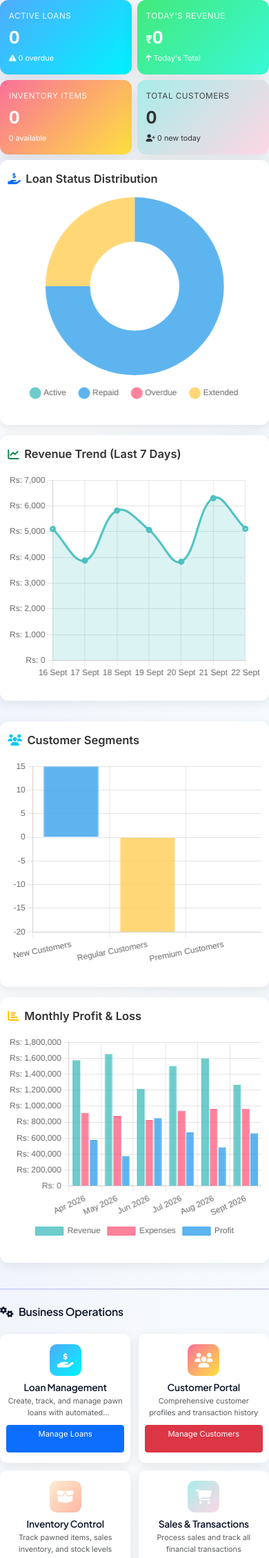
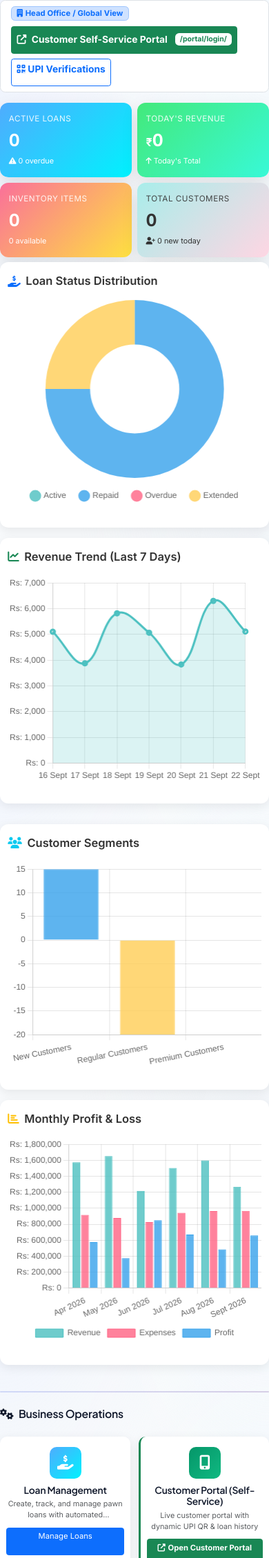
Before and after one commit to sambathkumar0212/pawnshop_v2, a Django app: template templates/home/home.html in a window 390 px wide. Shown: the top 2259 px of the page at 69% size. Run offline with Django 5.2, Linux system fonts and the light colour scheme; the template is opened without the code that fills it, so the values that code supplies are empty; parts of the project's set-up code (start-up, migrations or seed data) failed here and were passed over.

Commit message:
feat: add login and home templates with corresponding authentication views

```diff
--- a/templates/home/home.html
+++ b/templates/home/home.html
@@ -255,6 +255,25 @@
 
 {% block content %}
 
+<!-- Top Quick Action Bar with Customer Portal Link -->
+<div class="d-flex flex-wrap justify-content-between align-items-center mb-3 p-2 px-3 bg-white rounded-3 border shadow-2xs gap-2">
+    <div class="d-flex align-items-center gap-2">
+        <span class="badge bg-primary-subtle text-primary border border-primary-subtle px-2 py-1">
+            <i class="fas fa-building me-1"></i>{{ user.branch.name|default:"Head Office / Global View" }}
+        </span>
+        <small class="text-muted d-none d-md-inline">Welcome back, <strong>{{ user.get_full_name|default:user.username }}</strong></small>
+    </div>
+    <div class="d-flex align-items-center gap-2 flex-wrap">
+        <a href="{% url 'portal_login' %}" target="_blank" class="btn btn-sm btn-success fw-bold shadow-2xs d-flex align-items-center gap-2">
+            <i class="fas fa-external-link-alt"></i>
+            <span>Customer Self-Service Portal</span>
+            <span class="badge bg-white text-success ms-1" style="font-size: 0.70rem;">/portal/login/</span>
+        </a>
+        <a href="{% url 'pending_upi_payments' %}" class="btn btn-sm btn-outline-primary fw-bold shadow-2xs">
+            <i class="fas fa-qrcode me-1"></i>UPI Verifications
+        </a>
+    </div>
+</div>
 
 <!-- Key Performance Indicators -->
 <div class="row mb-2 mb-md-3 g-2 g-md-3">
@@ -366,12 +385,23 @@
         <a href="{% url 'loan_list' %}" class="btn btn-primary btn-sm">Manage Loans</a>
     </div>
 
+    <div class="module-card border-start border-3 border-success shadow-xs">
+        <div class="module-icon" style="background: linear-gradient(135deg, #059669, #10b981);">
+            <i class="fas fa-mobile-alt"></i>
+        </div>
+        <h5>Customer Portal (Self-Service)</h5>
+        <p class="text-muted small">Live customer portal with dynamic UPI QR & loan history</p>
+        <a href="{% url 'portal_login' %}" target="_blank" class="btn btn-success btn-sm fw-bold">
+            <i class="fas fa-external-link-alt me-1"></i>Open Customer Portal
+        </a>
+    </div>
+
     <div class="module-card">
         <div class="module-icon bg-customers">
             <i class="fas fa-users"></i>
         </div>
-        <h5>Customer Portal</h5>
-        <p class="text-muted small">Comprehensive customer profiles and transaction history</p>
+        <h5>Customer Directory</h5>
+        <p class="text-muted small">Comprehensive customer profiles, KYC, and loan history</p>
         <a href="{% url 'customer_list' %}" class="btn btn-danger btn-sm">Manage Customers</a>
     </div>
 
```
Also changed, not shown: accounts/templates/accounts/login.html (+17 -0 lines), accounts/views.py (+22 -0 lines).
